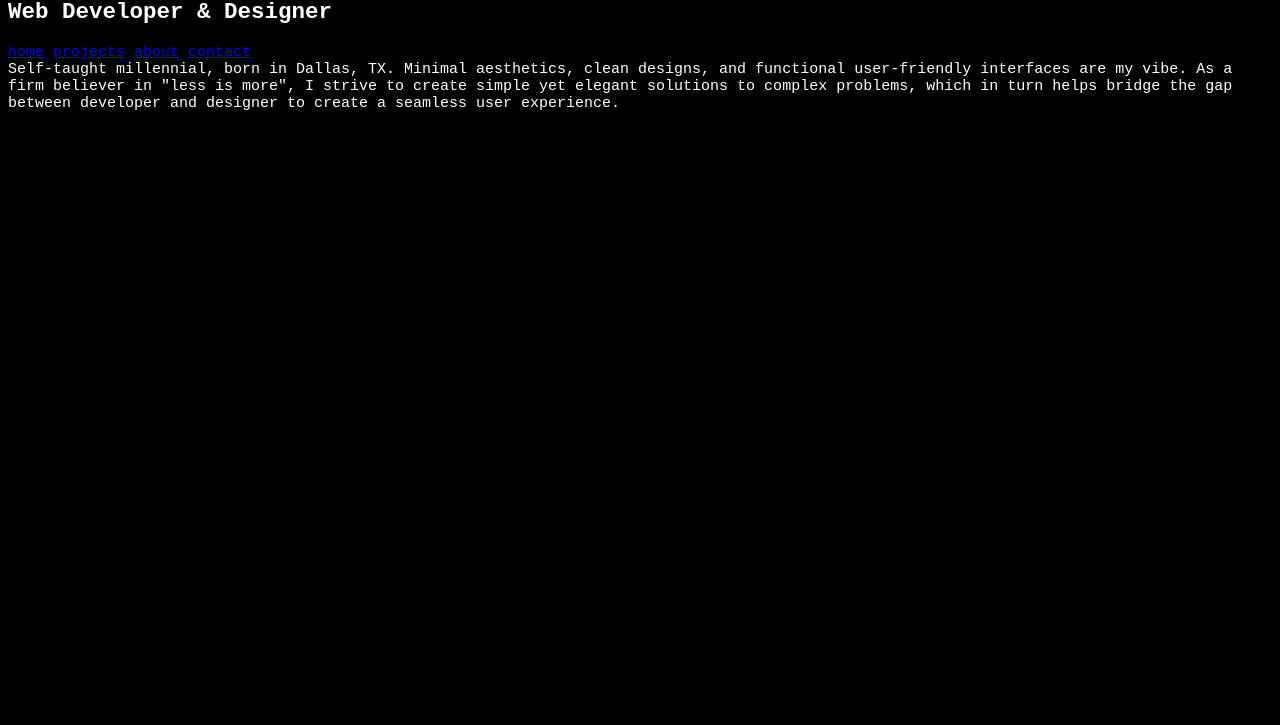
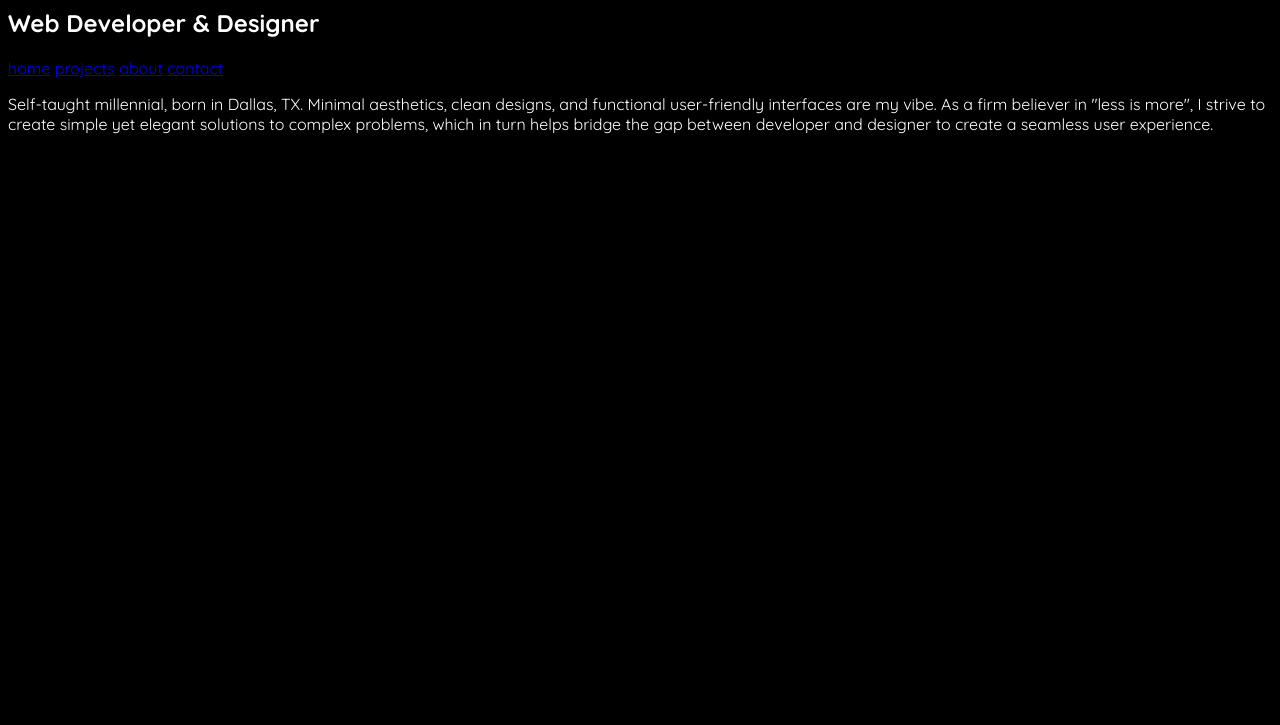
Before and after one commit to StevenKhuu91/portfolio, a plain HTML site: page Website/index.html in a window 1280 px wide. Shown: the part 75-800 px from the top of the page. Drawn offline with Linux system fonts and the light colour scheme.

Commit message:
FINALLY GOT THE STUPID FONT SOURCE CODE DOWN!!!!

```diff
--- a/Website/index.html
+++ b/Website/index.html
@@ -32,8 +32,8 @@
     <div class="shiftBox" id="home">
         <div class="introStripes"></div>
         <div class="introBox">
-            Self-taught millennial, born in Dallas, TX. Minimal aesthetics, clean designs, and functional user-friendly interfaces are my vibe. As a firm believer in "less is more", I strive to create simple yet elegant solutions to complex problems,
-            which in turn helps bridge the gap between developer and designer to create a seamless user experience.
+            <p class="customFont">Self-taught millennial, born in Dallas, TX. Minimal aesthetics, clean designs, and functional user-friendly interfaces are my vibe. As a firm believer in "less is more", I strive to create simple yet elegant solutions to complex problems,
+            which in turn helps bridge the gap between developer and designer to create a seamless user experience.</p>
         </div>
     </div>
 </div>
--- a/Website/style.css
+++ b/Website/style.css
@@ -1,7 +1,10 @@
 body {
     background-color: black;
-    font-size: 15px;
     color: white;
-    font-family: Monospace, sans-serif;
-    font-weight: 100;
+    font-family: 'Quicksand', serif;
 }
+
+@font-face {
+    font-family: 'Quicksand';
+    src: url('../fonts/quicksand.ttf');
+}
```
Also changed, not shown: Website/fonts/quicksand.ttf (added).
